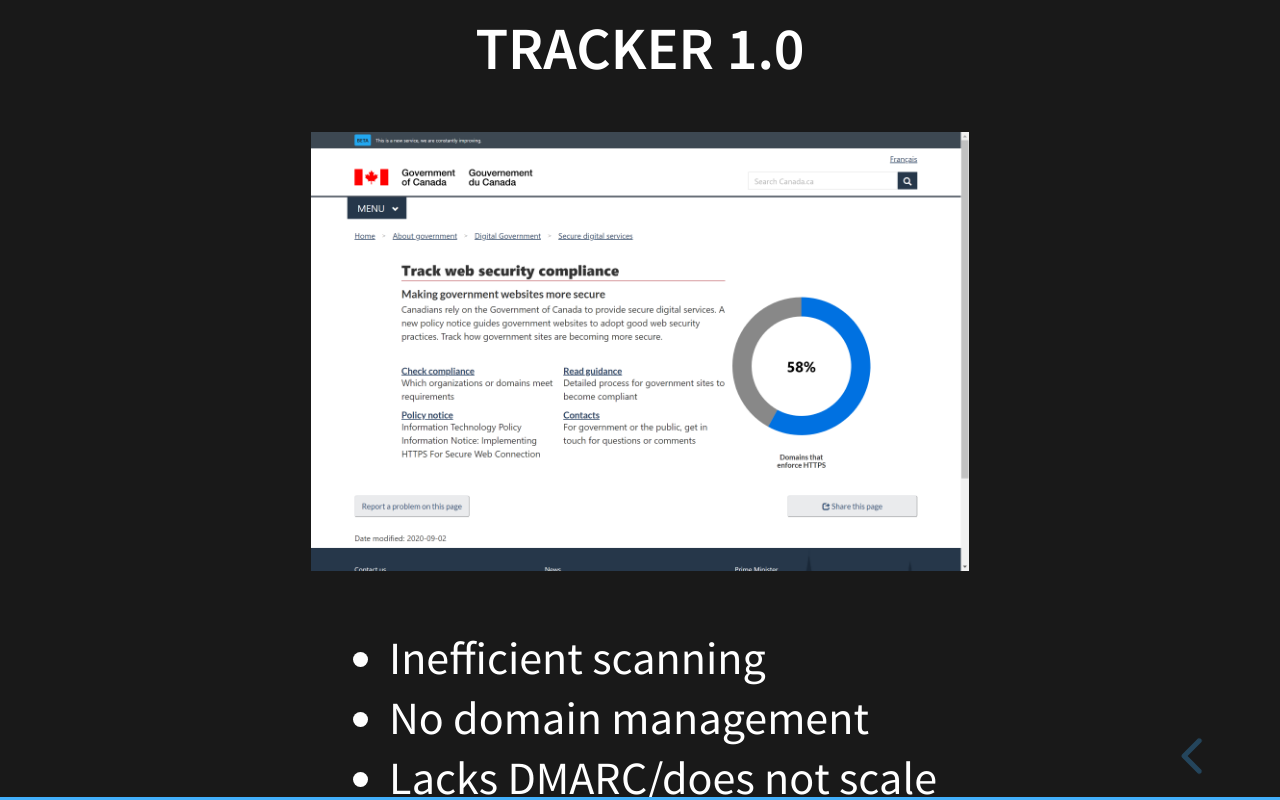
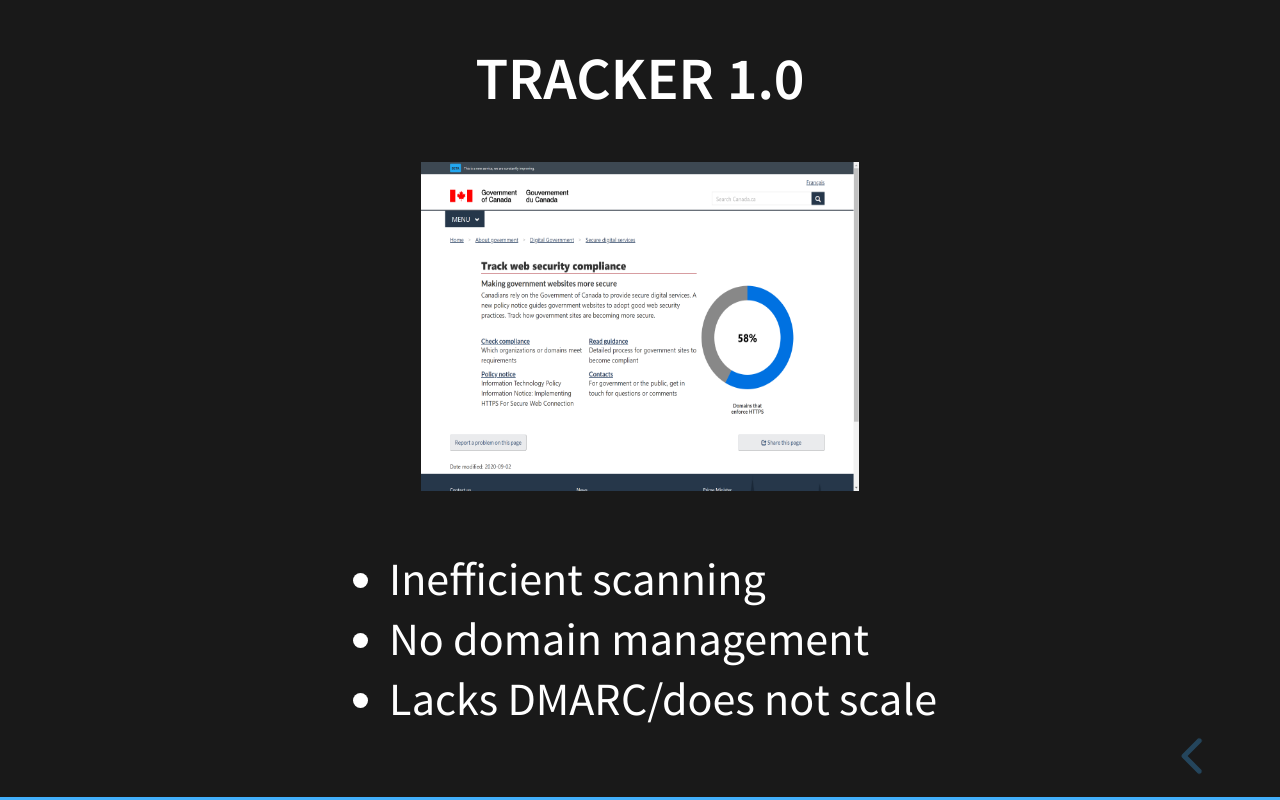
Before and after one commit to tparrott-cse/tparrott-cse.github.io, a website: page index.html in a window 1280 px wide. Both pictures are taken after a click on the button "next slide". Drawn offline with Linux system fonts and the light colour scheme.

```diff
--- a/index.html
+++ b/index.html
@@ -25,7 +25,7 @@
 
 				<section>
 					<h3>Tracker 1.0</h3>
-					<img src="/images/https-everywhere.png" width="600" height="400">
+					<img src="/images/https-everywhere.png" width="400" height="300">
 					<p><ul>
 						<li>Inefficient scanning</li>
 						<li>No domain management</li>
```
